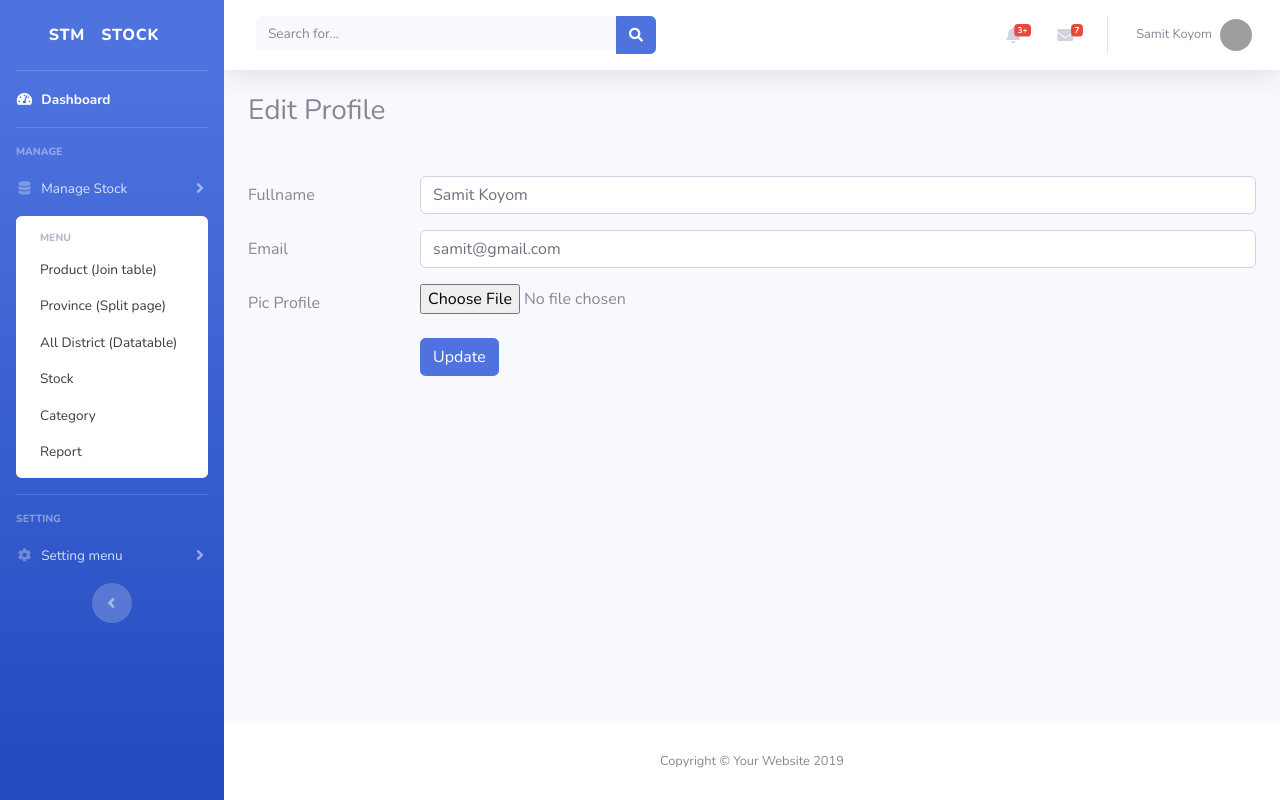
After one commit to iamsamitdev/workshop_login, a PHP site: page /profile.php in a window 1280 px wide. The commit adds this page. Run offline with PHP 8.4, Linux system fonts and the light colour scheme; a user stored in the database is signed in; data comes from the database, SQL or seed files in the repository; grey boxes are pictures that could not be loaded.

Commit message:
update profile and upload image

```diff
--- a/config/config.php
+++ b/config/config.php
@@ -5,3 +5,123 @@ define("DB_PASSWORD", "1234");
 define("DB_NAME", "phpadvancedb");
 define("DB_PORT", "3306");
 define("DB_ENCODING", "utf8");
+
+/*
+|--------------------------------------------------------------------------
+| UPLOAD IMAGE WITH ORIGINAL
+|--------------------------------------------------------------------------
+|
+| ฟังก์ชันอัพโหลดรูปภาพโดยเก็บภาพต้นฉบับไว้ด้วย
+|
+*/
+
+function genius_uploadimg(
+    $inputname = "files",
+    $filename = "nofilename.jpg",
+    $filesize,
+    $filetmp,
+    $filetype,
+    $maxfilesize = "2000000",
+    $orgdirectory = "uploadphotos",
+    $thumbdirectory = "thumbphotos",
+    $thumbwidth = "100",
+    $thumbheight = "100"
+) {
+    if (isset($_FILES[$inputname])) {
+
+        $errors = array();
+
+        $file_name = $filename;
+        $file_size = $filesize;
+        $file_tmp = $filetmp;
+        $file_type = $filetype;
+
+        if ($file_size > $maxfilesize) {
+            $errors[] = "File size must be less than " . ($maxfilesize / 2000000) . " MB";
+        }
+
+        if (empty($errors) == true) {
+
+            if (is_dir($orgdirectory) == false) {
+                mkdir("$orgdirectory", 0700);
+            }
+
+            if (is_dir($thumbdirectory) == false) {
+                mkdir("$thumbdirectory", 0700);
+            }
+
+            if (is_dir("$orgdirectory/" . $file_name) == false) {
+                $max_width = $thumbwidth;
+                $max_height = $thumbheight;
+                $thumbname = $thumbdirectory . "/" . $file_name;
+
+                if ($file_type == 'image/jpeg') {
+                    $src = imagecreatefromjpeg($file_tmp);
+                } else if ($file_type == 'image/png') {
+                    $src = imagecreatefrompng($file_tmp);
+                } else if ($file_type == 'image/gif') {
+                    $src = imagecreatefromgif($file_tmp);
+                }
+
+                list($width, $height) = getimagesize($file_tmp);
+
+                $tmp = imagecreatetruecolor($max_width, $max_height);
+
+                $width_new = $height * $max_width / $max_height;
+                $height_new = $width * $max_height / $max_width;
+
+                if ($width_new > $width) {
+                    $h_point = (($height - $height_new) / 2);
+
+                    if ($file_type == 'image/png') {
+                        imagealphablending($tmp, false);
+                        imagesavealpha($tmp, true);
+                        $transparent = imagecolorallocatealpha($tmp, 255, 255, 255, 127);
+                        imagefilledrectangle($tmp, 0, 0, $width, $height, $transparent);
+                    }
+
+                    imagecopyresampled($tmp, $src, 0, 0, 0, $h_point, $max_width, $max_height, $width, $height_new);
+                } else {
+                    $w_point = (($width - $width_new) / 2);
+
+                    if ($file_type == 'image/png') {
+                        imagealphablending($tmp, false);
+                        imagesavealpha($tmp, true);
+                        $transparent = imagecolorallocatealpha($tmp, 255, 255, 255, 127);
+                        imagefilledrectangle($tmp, 0, 0, $width, $height, $transparent);
+                    }
+
+                    imagecopyresampled($tmp, $src, 0, 0, $w_point, 0, $max_width, $max_height, $width_new, $height);
+                }
+
+                if ($file_type == 'image/jpeg') {
+                    imagejpeg($tmp, $thumbname, 100);
+                } else if ($file_type == 'image/png') {
+                    imagepng($tmp, $thumbname);
+                } else if ($file_type == 'image/gif') {
+                    imagegif($tmp, $thumbname, 100);
+                }
+
+                imagedestroy($src);
+                move_uploaded_file($file_tmp, "$orgdirectory/" . $file_name);
+            } else {
+                $new_dir = "$orgdirectory/" . $file_name . time();
+                rename($file_tmp, $new_dir);
+            }
+        } else {
+            echo "<pre>";
+            print_r($errors);
+            echo "</pre>";
+            die();
+        }
+
+        if (empty($errors)) {
+            return true;
+        } else {
+            echo "<pre>";
+            print_r($errors);
+            echo "</pre>";
+            die();
+        }
+    }
+}
--- /dev/null
+++ b/profile.php
@@ -0,0 +1,135 @@
+<?php
+require 'config/connect.php';
+if (empty($_SESSION['session_login'])) {
+    // ส่งกลับไปหน้า login
+    header('location:login.php');
+}
+
+// อัพเดท profile
+$msg = "";
+if (@$_POST['submit']) {
+
+    $user_fullname      = $_POST['user_fullname'];
+    $user_email           = $_POST['user_email'];
+    $user_imgprofile    = $_FILES['user_imgprofile']['name'];
+
+    // อัพโหลดไฟล์ด้วย php
+    if (!empty($user_imgprofile)) {
+
+        $inputname = "user_imgprofile";
+        $filename = $_FILES['user_imgprofile']['name'];
+        $filesize = $_FILES['user_imgprofile']['size'];
+        $filetmp = $_FILES['user_imgprofile']['tmp_name'];
+        $filetype = $_FILES['user_imgprofile']['type'];
+        $maxfilesize = "6000000";
+        $orgdirectory = "img/master"; // ภาพต้นฉบับ
+        $thumbdirectory = "img/thumbnail"; // ภาพย่อ
+        $thumbwidth = "300";
+        $thumbheight = "300";
+        genius_uploadimg(
+            $inputname,
+            $filename,
+            $filesize,
+            $filetmp,
+            $filetype,
+            $maxfilesize,
+            $orgdirectory,
+            $thumbdirectory,
+            $thumbwidth,
+            $thumbheight
+        );
+
+        //$upload_path = "img/";
+        //copy($_FILES['user_imgprofile']['tmp_name'], $upload_path . $_FILES['user_imgprofile']['name']);
+    }
+}
+
+$sql_profile = "SELECT * FROM users WHERE user_email='$_SESSION[session_login]'";
+$result_profile = $connect->query($sql_profile);
+$result_profile->execute();
+$users_profile = $result_profile->fetch();
+
+?>
+<!DOCTYPE html>
+<html lang="en">
+
+<head>
+
+    <meta charset="utf-8">
+    <meta http-equiv="X-UA-Compatible" content="IE=edge">
+    <meta name="viewport" content="width=device-width, initial-scale=1, shrink-to-fit=no">
+    <meta name="description" content="">
+    <meta name="author" content="">
+
+    <title><?php echo $users_profile['user_fullname']; ?> | Stock System</title>
+
+    <!-- Custom fonts for this template-->
+    <link href="vendor/fontawesome-free/css/all.min.css" rel="stylesheet" type="text/css">
+    <link href="https://fonts.googleapis.com/css?family=Nunito:200,200i,300,300i,400,400i,600,600i,700,700i,800,800i,900,900i" rel="stylesheet">
+
+    <!-- Custom styles for this template-->
+    <link href="css/sb-admin-2.min.css" rel="stylesheet">
+
+</head>
+
+<body id="page-top">
+
+    <!-- Page Wrapper -->
+    <div id="wrapper">
+        <?php include 'sidemenu.php'; ?>
+        <!-- Content Wrapper -->
+        <div id="content-wrapper" class="d-flex flex-column">
+
+            <!-- Main Content -->
+            <div id="content">
+                <?php include 'topmenu.php'; ?>
+                <!-- Begin Page Content -->
+                <div class="container-fluid">
+                    <h3 class="mb-5">Edit Profile</h3>
+                    <form method="post" action="profile.php" enctype="multipart/form-data">
+                        <div class="form-group row">
+                            <label for="user_fullname" class="col-sm-2 col-form-label">Fullname</label>
+                            <div class="col-sm-10">
+                                <input type="text" class="form-control" name="user_fullname" id="user_fullname" value="<?php echo $users_profile['user_fullname']; ?>">
+                            </div>
+                        </div>
+                        <div class="form-group row">
+                            <label for="user_email" class="col-sm-2 col-form-label">Email</label>
+                            <div class="col-sm-10">
+                                <input type="text" class="form-control" name="user_email" id="user_email" value="<?php echo $users_profile['user_email']; ?>">
+                            </div>
+                        </div>
+                        <div class="form-group row">
+                            <label for="user_imgprofile" class="col-sm-2 col-form-label">Pic Profile</label>
+                            <div class="col-sm-10">
+                                <input type="file" name="user_imgprofile" id="user_imgprofile">
+                            </div>
+                        </div>
+                        <div class="form-group row">
+                            <label for="" class="col-sm-2 col-form-label"></label>
+                            <div class="col-sm-10">
+                                <input type="submit" name="submit" class="btn btn-primary" value="Update">
+                            </div>
+                        </div>
+                    </form>
+                </div>
+            </div>
+
+            <?php include 'footer.php'; ?>
+
+        </div>
+    </div>
+
+    <!-- Bootstrap core JavaScript-->
+    <script src="vendor/jquery/jquery.min.js"></script>
+    <script src="vendor/bootstrap/js/bootstrap.bundle.min.js"></script>
+
+    <!-- Core plugin JavaScript-->
+    <script src="vendor/jquery-easing/jquery.easing.min.js"></script>
+
+    <!-- Custom scripts for all pages-->
+    <script src="js/sb-admin-2.min.js"></script>
+
+</body>
+
+</html>
--- a/register.php
+++ b/register.php
@@ -8,7 +8,7 @@ if (@$_POST['submit']) {
         ':user_fullname'   => $_POST['user_fullname'],
         ':user_email'        => $_POST['user_email'],
         ':user_password' => password_hash($_POST['user_password'], PASSWORD_DEFAULT),
-        ':user_imgprofile' => 'nopic.jpg',
+        ':user_imgprofile' => 'nopic.png',
         ':user_role'          => 'user',
         ':user_created_at' => date('Y-m-d H:i:s'),
         ':user_status'      => '1'
--- a/sidemenu.php
+++ b/sidemenu.php
@@ -38,6 +38,7 @@
                     <h6 class="collapse-header">Menu</h6>
                     <a class="collapse-item" href="product.php">Product (Join table)</a>
                     <a class="collapse-item" href="province.php">Province (Split page)</a>
+                    <a class="collapse-item" href="alldistrict.php">All District (Datatable)</a>
                     <a class="collapse-item" href="#">Stock</a>
                     <a class="collapse-item" href="#">Category</a>
                     <a class=" collapse-item" href="#">Report</a>
--- a/topmenu.php
+++ b/topmenu.php
@@ -1,3 +1,11 @@
+<?php
+$sql_user = "SELECT user_fullname,user_imgprofile FROM users WHERE user_email='$_SESSION[session_login]'";
+$result_user = $connect->query($sql_user);
+$result_user->execute();
+$users_data = $result_user->fetch();
+
+//print_r($users);
+?>
 <!-- Topbar -->
 <nav class="navbar navbar-expand navbar-light bg-white topbar mb-4 static-top shadow">
 
@@ -151,12 +159,12 @@
         <!-- Nav Item - User Information -->
         <li class="nav-item dropdown no-arrow">
             <a class="nav-link dropdown-toggle" href="#" id="userDropdown" role="button" data-toggle="dropdown" aria-haspopup="true" aria-expanded="false">
-                        <span class="mr-2 d-none d-lg-inline text-gray-600 small">Valerie Luna</span>
-                        <img class="img-profile rounded-circle" src="https://source.unsplash.com/QAB-WJcbgJk/60x60">
+                <span class="mr-2 d-none d-lg-inline text-gray-600 small"><?php echo $users_data['user_fullname']; ?></span>
+                <img class="img-profile rounded-circle" src="img/<?php echo $users_data['user_imgprofile']; ?>">
             </a>
             <!-- Dropdown - User Information -->
             <div class="dropdown-menu dropdown-menu-right shadow animated--grow-in" aria-labelledby="userDropdown">
-                        <a class="dropdown-item" href="#">
+                <a class="dropdown-item" href="profile.php">
                     <i class="fas fa-user fa-sm fa-fw mr-2 text-gray-400"></i>
                     Profile
                 </a>
```
Also changed, not shown: alldistrict.php (added, +112 -0 lines), img/master/10372114_10201888010830450_6933407010750412741_n.jpg (added), img/nopic.png (added), img/thumbnail/10372114_10201888010830450_6933407010750412741_n.jpg (added). Lines whose indentation alone changed are shown as unchanged.
